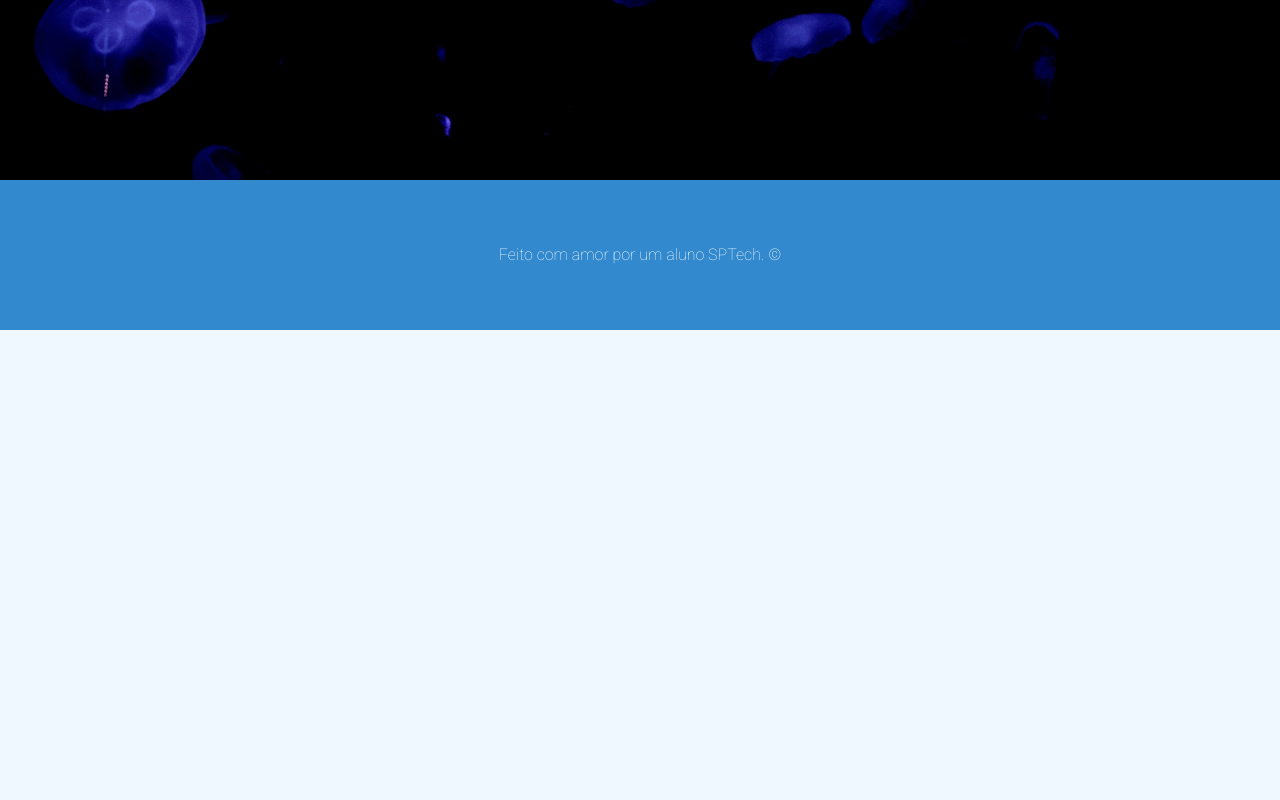
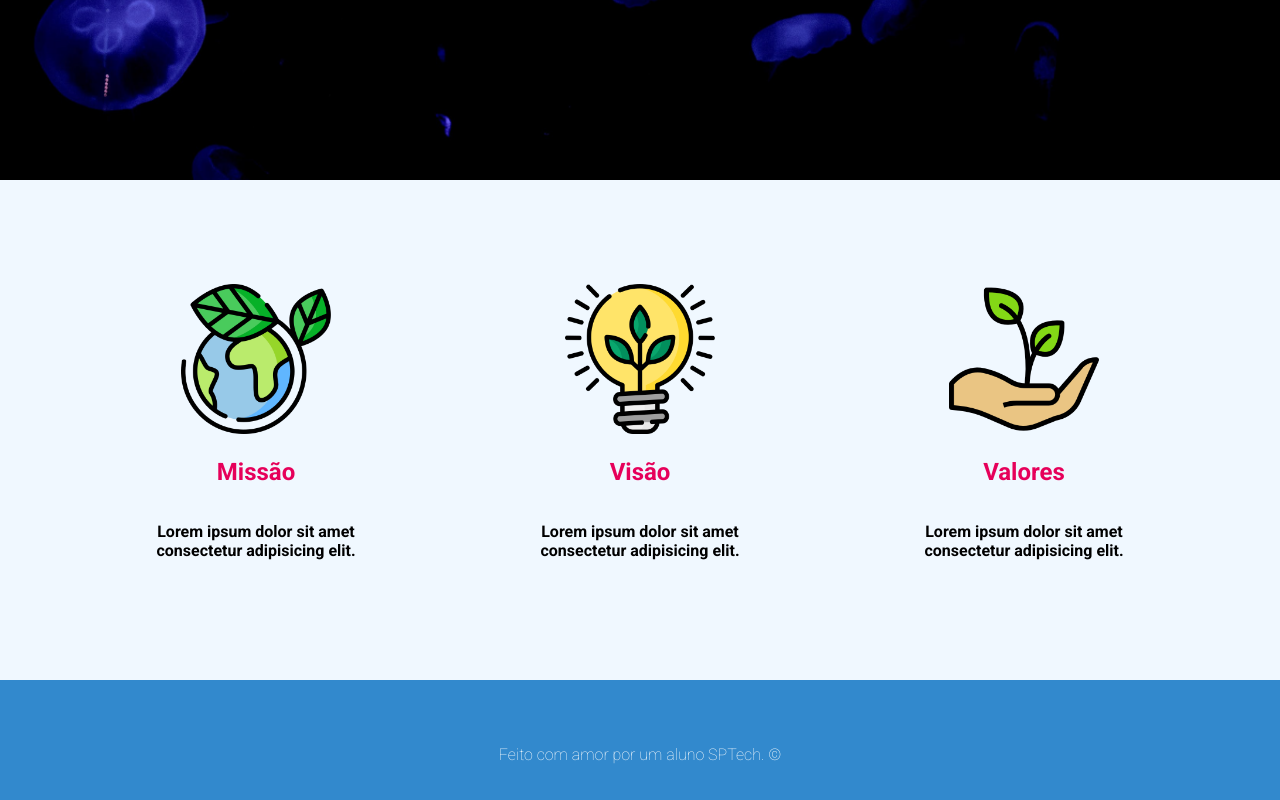
Before and after one commit to EndrylFiorotti/prj-EndrylFiorotti, a plain HTML site: page index.html in a window 1280 px wide. Shown: the part 454-1254 px from the top of the page. Before the commit the page ends 800 px from the top, so only its background shows below. Drawn offline with Linux system fonts and the light colour scheme.

Commit message:
Atualizado 07/04

```diff
--- a/index.html
+++ b/index.html
@@ -19,7 +19,7 @@
                 <li class="agora"><a href="index.html">Inicio</a></li>
                 <li><a href="">Simulador</a></li>
                 <li><a href="login.html">Login</a></li>
-                <li><a href="">Cadastro</a></li>
+                <li><a href="cadastro.html">Cadastro</a></li>
             </ul>
         </div>
     </div>
@@ -27,6 +27,47 @@
         <div class="container">
             <p>
                 Preservando <b>hoje</b> para existirem <b>amanhã</b>.
+            </p>
+        </div>
+    </div>
+    <div class="imagens">
+        <div class="caixa">
+            <div class="img">
+                <img src="./img/planet-earth_color.png" alt="">
+            </div>
+            <div class="Titulo">
+                <h2>
+                    Missão
+                </h2>
+            </div>
+            <p>
+                Lorem ipsum dolor sit amet consectetur adipisicing elit.
+            </p>
+        </div>
+        <div class="caixa">
+            <div class="img">
+                <img src="./img/lightbulb_color.png" alt="">
+            </div>
+            <div class="Titulo">
+                <h2>
+                    Visão
+                </h2>
+            </div>
+            <p>
+                Lorem ipsum dolor sit amet consectetur adipisicing elit.
+            </p>
+        </div>
+        <div class="caixa">
+            <div class="img">
+                <img src="./img/growth_color.png" alt="">
+            </div>
+            <div class="Titulo">
+                <h2>
+                    Valores
+                </h2>
+            </div>
+            <p>
+                Lorem ipsum dolor sit amet consectetur adipisicing elit.
             </p>
         </div>
     </div>
--- a/style.css
+++ b/style.css
@@ -1,4 +1,5 @@
 @import url('https://fonts.googleapis.com/css2?family=Roboto:wght@100&display=swap');
+@import url('https://fonts.googleapis.com/css2?family=Roboto:wght@700&display=swap');
 body{
     margin: 0;
     padding: 0;
@@ -99,6 +100,11 @@ form input{
     outline: 3px solid #3289CD;
     border-radius: 10px;
 }
+form .botao{
+
+    display: flex;
+    justify-content: space-between;
+}
 form button{
     width: 120px;
     padding: 10px 15px;
@@ -119,6 +125,37 @@ form button{
 form button:active{
     background-color: #68092e;
 }
+.imagens{
+    width: 100%;
+    height: 500px;
+
+    display: flex;
+    flex-direction: row;
+    justify-content: space-between;
+    justify-content: center;
+}
+.caixa{
+    width: 30%;
+
+    display: flex;
+    justify-content: center;
+    align-items: center;
+    flex-direction: column;
+}
+.imagens h2{
+    color: #E6005A;
+    font-weight: bold;
+}
+.imagens p{
+    width: 70%;
+
+    display: flex;
+    text-align: center;
+    font-weight: bold;
+}
+.imagens img{
+    width: 150px;
+}
 .footer{
     background-color: #3289CD;
     color: white;
```
Also changed, not shown: cadastro.html (added, +60 -0 lines).
